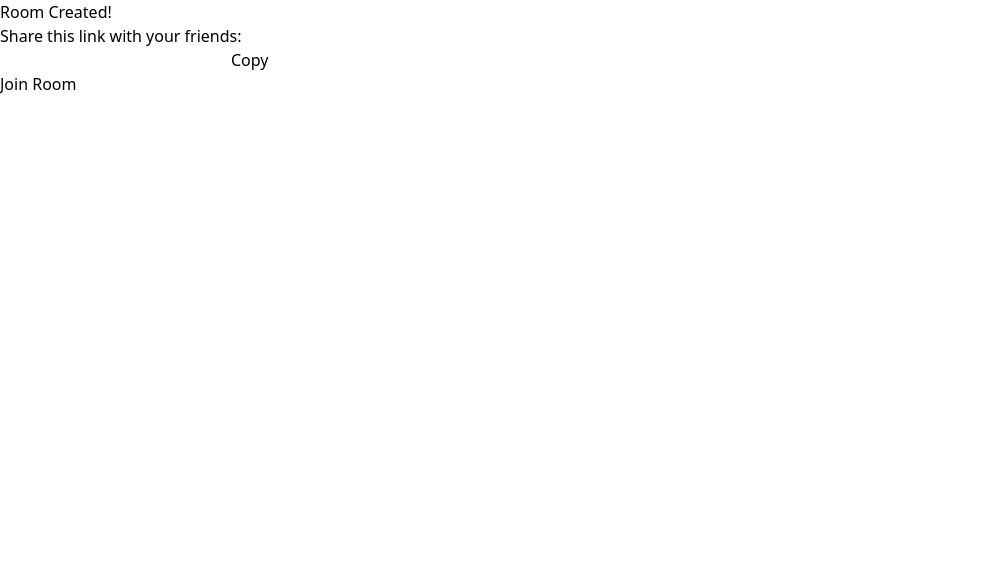
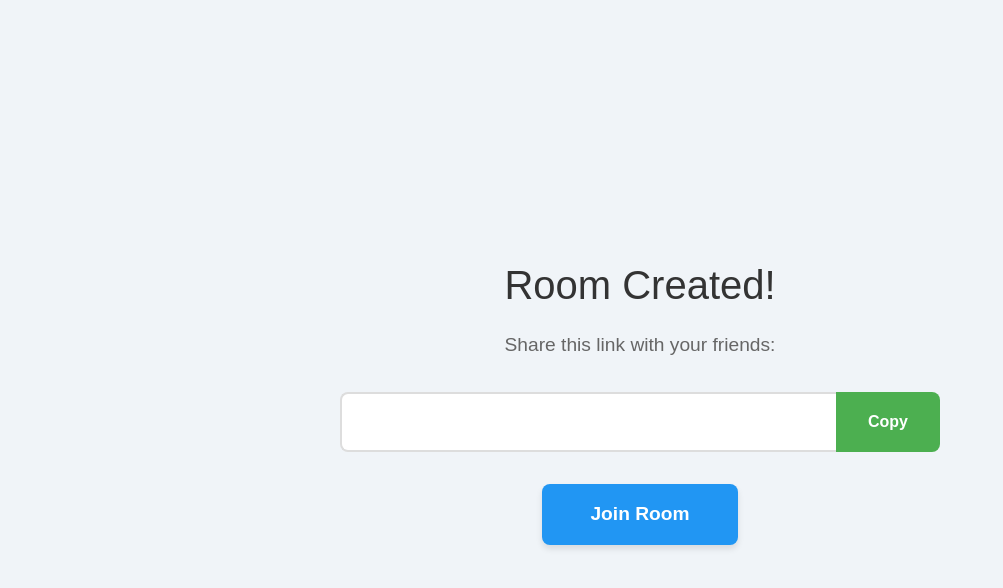
Before and after one commit to aloktomarr/SketchAI, a Next.js app: page /room-created in a window 1280 px wide. Shown: the top 588 px of the page, without its empty margins (0-1003 px from the left). Built offline with nearby package versions, Linux system fonts and the light colour scheme.

Commit message:
prod issues

```diff
--- a/next.config.js
+++ b/next.config.js
@@ -2,36 +2,19 @@
 const nextConfig = {
   reactStrictMode: true,
   swcMinify: true,
-  // Disable static generation for problematic pages
-  experimental: {
-    // This tells Next.js to not statically optimize these pages
-    excludeDefaultMomentLocales: false,
-  },
-  // Use this instead of exportPathMap
+  // Disable static optimization for client-side only components
   unstable_runtimeJS: true,
-  // Explicitly set which pages should be server-side rendered
-  trailingSlash: false,
-  // Disable automatic static optimization for specific pages
-  async headers() {
+  // Prevent automatic static optimization for specific paths
+  async rewrites() {
     return [
       {
         source: '/room-created',
-        headers: [
-          {
-            key: 'x-static-export',
-            value: 'false',
-          },
-        ],
+        destination: '/room-created'
       },
       {
         source: '/components/WordSelection',
-        headers: [
-          {
-            key: 'x-static-export',
-            value: 'false',
-          },
-        ],
-      },
+        destination: '/components/WordSelection'
+      }
     ]
   }
 }
--- a/src/pages/room-created.jsx
+++ b/src/pages/room-created.jsx
@@ -4,30 +4,37 @@ import styles from './room-created.module.css';
 
 const RoomCreated = () => {
   const router = useRouter();
-  const { room } = router.query;
+  const { roomId, room } = router.query; // Note: using roomId instead of room to match your URL
   const [roomLink, setRoomLink] = useState('');
   const [isMounted, setIsMounted] = useState(false);
+  const [copied, setCopied] = useState(false);
 
   useEffect(() => {
     setIsMounted(true);
-    // Only access window in useEffect (client-side only)
-    if (room) {
+    // Check for both room and roomId parameters
+    const roomIdentifier = roomId || room;
+    if (roomIdentifier) {
       const baseUrl = typeof window !== 'undefined'
         ? window.location.origin
         : '';
-      setRoomLink(`${baseUrl}/room/${room}`);
+      setRoomLink(`${baseUrl}/room/${roomIdentifier}`);
     }
-  }, [room]);
+  }, [roomId, room]);
 
   const copyToClipboard = () => {
     if (typeof navigator !== 'undefined' && roomLink) {
       navigator.clipboard.writeText(roomLink);
-      alert('Room link copied to clipboard!');
+      setCopied(true);
+      setTimeout(() => setCopied(false), 2000);
     }
   };
 
   if (!isMounted) {
-    return <div>Loading...</div>;
+    return (
+      <div className={styles.container}>
+        <h1>Loading...</h1>
+      </div>
+    );
   }
 
   return (
@@ -42,11 +49,11 @@ const RoomCreated = () => {
           className={styles.linkInput}
         />
         <button onClick={copyToClipboard} className={styles.copyButton}>
-          Copy
+          {copied ? 'Copied!' : 'Copy'}
         </button>
       </div>
       <button
-        onClick={() => router.push(`/room/${room}`)}
+        onClick={() => router.push(`/room/${roomId}`)}
         className={styles.joinButton}
       >
         Join Room
--- a/src/pages/room-created.module.css
+++ b/src/pages/room-created.module.css
@@ -1,70 +1,72 @@
-.roomCreatedContainer {
+.container {
   display: flex;
   flex-direction: column;
   align-items: center;
   justify-content: center;
-  height: 100vh;
+  min-height: 100vh;
+  padding: 2rem;
   background-color: #f0f4f8;
   font-family: 'Arial', sans-serif;
 }
 
-.roomCreatedContainer h1 {
-  font-size: 2rem;
+.container h1 {
+  font-size: 2.5rem;
   color: #333;
+  margin-bottom: 1rem;
+}
+
+.container p {
+  font-size: 1.2rem;
+  color: #666;
   margin-bottom: 2rem;
 }
 
-.urlContainer {
-  margin: 20px 0;
-  text-align: center;
+.linkContainer {
+  display: flex;
+  width: 100%;
+  max-width: 600px;
+  margin-bottom: 2rem;
 }
 
-.urlContainer p {
-  margin-bottom: 10px;
-  color: #666;
+.linkInput {
+  flex: 1;
+  padding: 1rem;
+  font-size: 1rem;
+  border: 2px solid #ddd;
+  border-right: none;
+  border-radius: 8px 0 0 8px;
+  background-color: white;
 }
 
-.urlBox {
-  display: flex;
-  align-items: center;
-  gap: 10px;
-  background-color: white;
-  padding: 10px;
-  border-radius: 5px;
-  box-shadow: 0 2px 4px rgba(0, 0, 0, 0.1);
+.copyButton {
+  padding: 1rem 2rem;
+  background-color: #4caf50;
+  color: white;
+  font-size: 1rem;
+  font-weight: bold;
+  border: none;
+  border-radius: 0 8px 8px 0;
+  cursor: pointer;
+  transition: background-color 0.3s;
 }
 
-.urlBox span {
-  font-family: monospace;
-  color: #333;
+.copyButton:hover {
+  background-color: #45a049;
 }
 
-.urlBox button {
-  padding: 5px 10px;
-  background-color: #28a745;
+.joinButton {
+  padding: 1rem 3rem;
+  background-color: #2196f3;
   color: white;
+  font-size: 1.2rem;
+  font-weight: bold;
   border: none;
-  border-radius: 3px;
+  border-radius: 8px;
   cursor: pointer;
-  transition: background-color 0.3s ease;
+  transition: background-color 0.3s;
+  box-shadow: 0 4px 6px rgba(0, 0, 0, 0.1);
 }
 
-.urlBox button:hover {
-  background-color: #218838;
+.joinButton:hover {
+  background-color: #0b7dda;
 }
-
-.enterButton {
-  margin-top: 20px;
-  padding: 10px 20px;
-  font-size: 16px;
-  background-color: #007bff;
-  color: white;
-  border: none;
-  border-radius: 5px;
-  cursor: pointer;
-  transition: background-color 0.3s ease;
-}
-
-.enterButton:hover {
-  background-color: #0056b3;
-}
```
Also changed, not shown: vercel.json.
